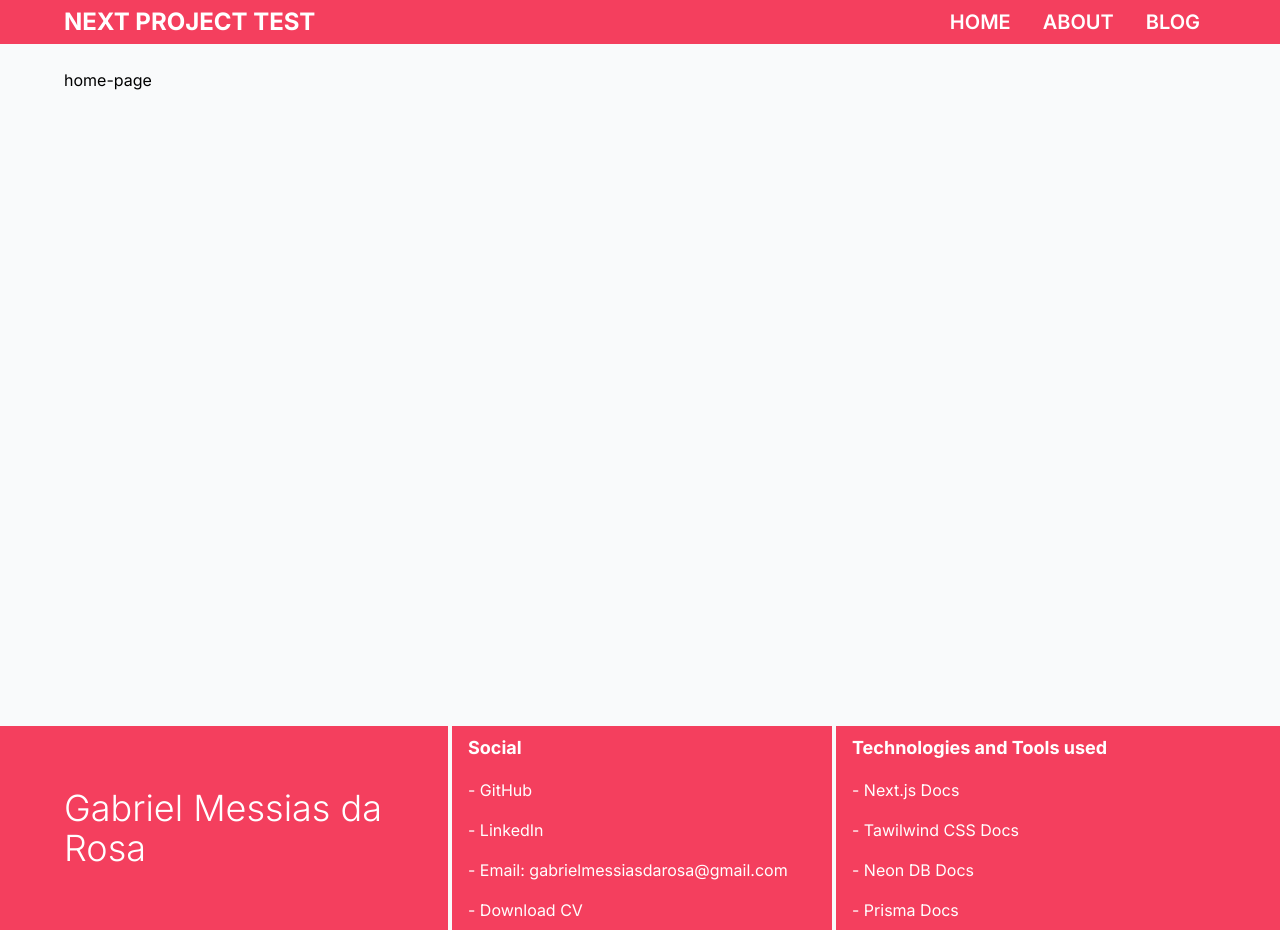
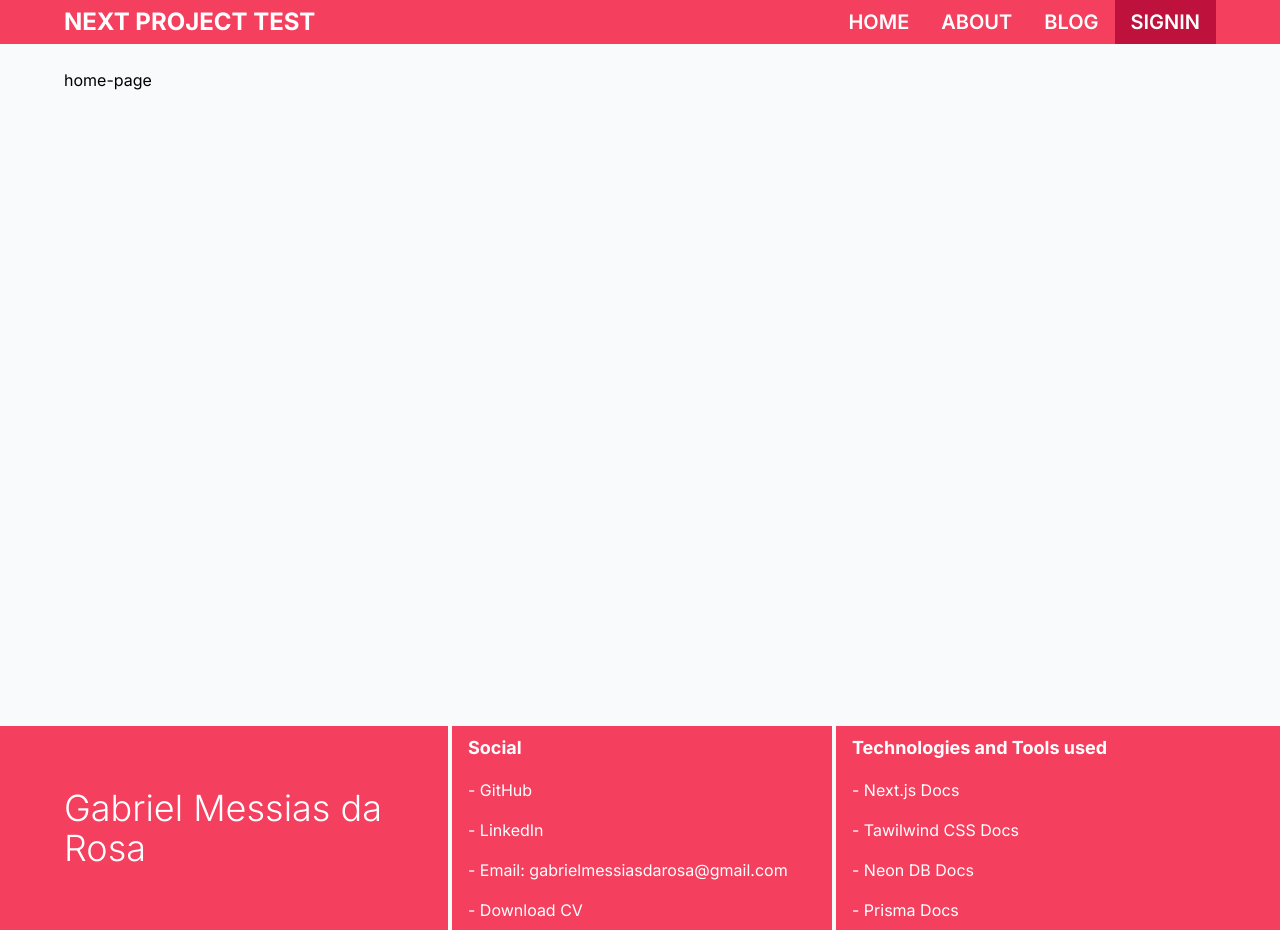
Before and after one commit to GabrielMessiasdaRosa/next-13-test-project, a Next.js app: page / in a window 1280 px wide. Built offline with nearby package versions, Linux system fonts and the light colour scheme; no server answers.

Commit message:
feat: added login with github

```diff
--- /dev/null
+++ b/app/api/auth/[...nextauth]/route.ts
@@ -0,0 +1,15 @@
+import { NextAuthOptions } from "next-auth";
+import NextAuth from "next-auth/next";
+import GithubProvider from "next-auth/providers/github";
+export const authOptions: NextAuthOptions = {
+  providers: [
+    GithubProvider({
+      clientId: process.env.GITHUB_ID!,
+      clientSecret: process.env.GITHUB_SECRET!,
+    }),
+  ],
+};
+
+const handler = NextAuth(authOptions);
+
+export { handler as GET, handler as POST };
--- /dev/null
+++ b/app/auth-provider-client.tsx
@@ -0,0 +1,11 @@
+"use client";
+
+import { SessionProvider } from "next-auth/react";
+
+export interface AuthProviderProps {
+  children: React.ReactNode | React.ReactNode[];
+}
+
+export default function AuthProvider({ children }: AuthProviderProps) {
+  return <SessionProvider>{children}</SessionProvider>;
+}
--- a/app/layout.tsx
+++ b/app/layout.tsx
@@ -2,6 +2,7 @@ import Footer from "@/components/footer";
 import NavMenu from "@/components/nav-menu";
 import type { Metadata } from "next";
 import { Inter } from "next/font/google";
+import AuthProvider from "./auth-provider-client";
 import "./globals.css";
 
 const inter = Inter({ subsets: ["latin"] });
@@ -18,11 +19,13 @@ export default function RootLayout({
 }) {
   return (
     <html lang="en">
-      <body className={`${inter.className} `}>
-        <NavMenu />
-        {children}
-        <Footer />
-      </body>
+      <AuthProvider>
+        <body className={`${inter.className} `}>
+          <NavMenu />
+          {children}
+          <Footer />
+        </body>
+      </AuthProvider>
     </html>
   );
 }
--- /dev/null
+++ b/components/avatar.tsx
@@ -0,0 +1,25 @@
+"use client";
+
+import { useSession } from "next-auth/react";
+import Image from "next/image";
+
+export interface AvatarProps {}
+
+export default function Avatar({}: AvatarProps) {
+  const { data, status } = useSession();
+  const firstName = data?.user?.name?.split(" ")[0];
+  return (
+    status === "authenticated" && (
+      <div className="flex ml-4 h-full items-center gap-3">
+        <Image
+          alt="user image"
+          className="rounded-full object-cover"
+          width={48}
+          height={24}
+          src={data?.user?.image!}
+        />
+        <p>Hello, {firstName}</p>
+      </div>
+    )
+  );
+}
--- /dev/null
+++ b/components/login-logout-button.tsx
@@ -0,0 +1,19 @@
+"use client";
+
+import { useSession } from "next-auth/react";
+import Link from "next/link";
+
+export interface LoginLogoutButtonProps {}
+
+export default function LoginLogoutButton({}: LoginLogoutButtonProps) {
+  const { status } = useSession();
+  return (
+    <div>
+      {status === "authenticated" ? (
+        <Link href={"/api/auth/signout"}>{`signout`}</Link>
+      ) : (
+        <Link href={"/api/auth/signin"}>{`signin`}</Link>
+      )}
+    </div>
+  );
+}
--- a/components/nav-menu.tsx
+++ b/components/nav-menu.tsx
@@ -1,4 +1,6 @@
 import Link from "next/link";
+import Avatar from "./avatar";
+import LoginLogoutButton from "./login-logout-button";
 
 export interface NavMenuProps {}
 
@@ -21,6 +23,12 @@ export default function NavMenu({}: NavMenuProps) {
         {/*   <li className="cursor-pointer transition-all duration-500 hover:bg-gray-50 hover:text-gray-800 px-4 py-2">
           <Link href={"/users"}>users</Link>
         </li> */}
+        <li className="cursor-pointer transition-all duration-500 bg-rose-700 hover:bg-gray-200 hover:text-gray-800 px-4 py-2">
+          <LoginLogoutButton />
+        </li>
+        <li>
+          <Avatar />
+        </li>
       </ul>
     </nav>
   );
--- a/next.config.js
+++ b/next.config.js
@@ -1,4 +1,15 @@
 /** @type {import('next').NextConfig} */
-const nextConfig = {}
+const nextConfig = {
+  images: {
+    remotePatterns: [
+      {
+        protocol: "https",
+        hostname: "avatars.githubusercontent.com",
+        port: "",
+        pathname: "/**",
+      },
+    ],
+  },
+};
 
-module.exports = nextConfig
+module.exports = nextConfig;
--- a/package.json
+++ b/package.json
@@ -14,6 +14,7 @@
     "@types/react-dom": "18.2.7",
     "autoprefixer": "10.4.15",
     "next": "13.4.19",
+    "next-auth": "^4.23.1",
     "postcss": "8.4.29",
     "react": "18.2.0",
     "react-dom": "18.2.0",
```
Also changed, not shown: 2 other files (tests, documents, lock files or other folders).
